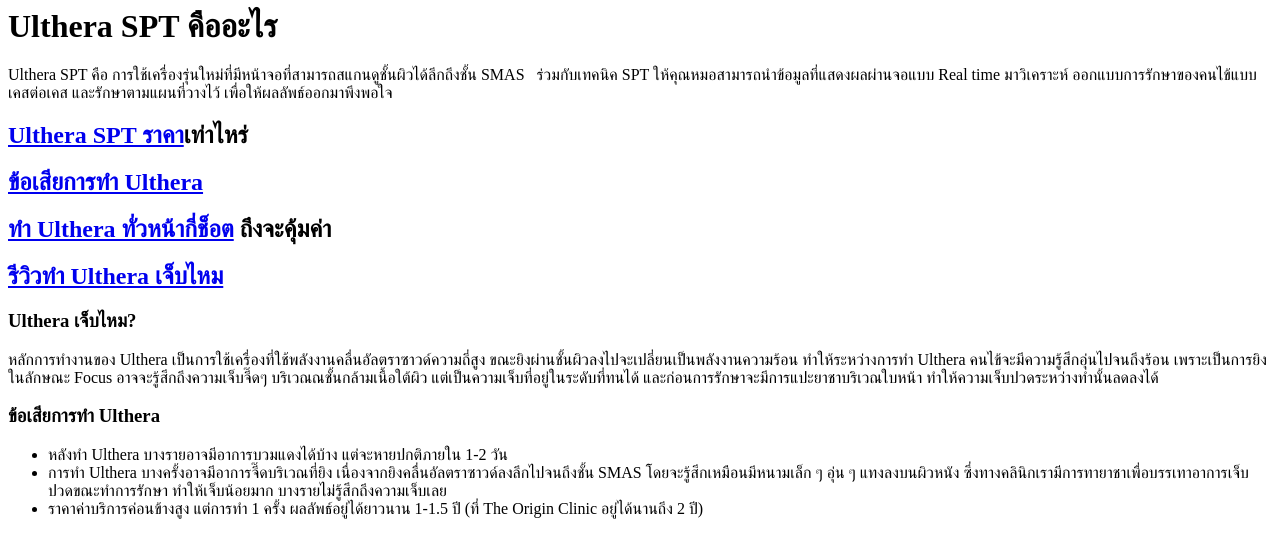
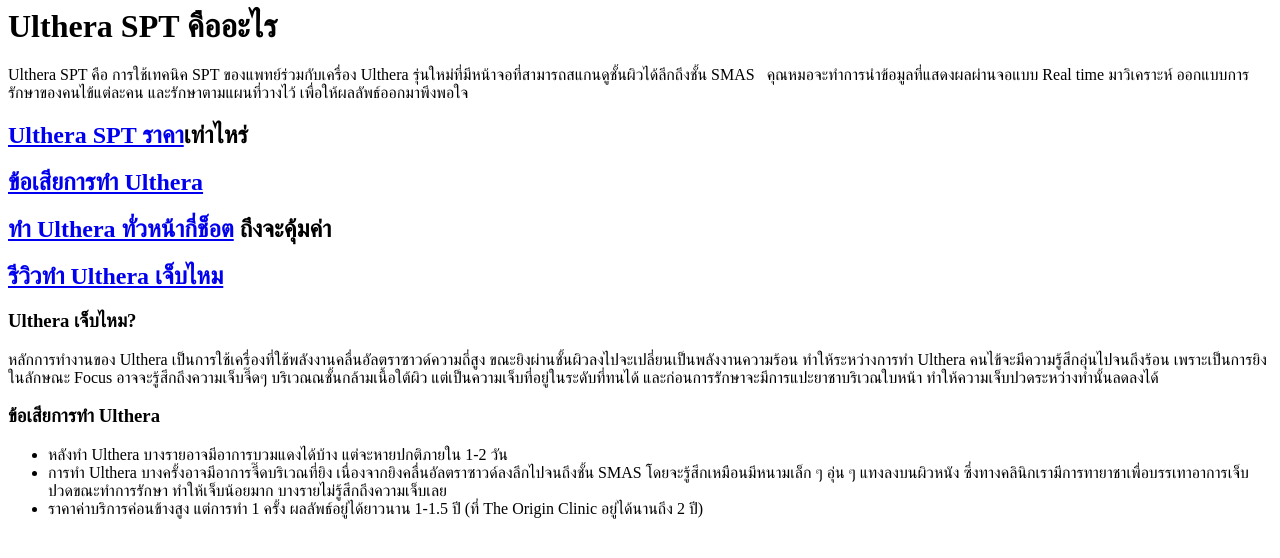
Before and after one commit to khwanmindedge/khwanmindedge.github.io, a plain HTML site: page index.html in a window 1280 px wide. Drawn offline with Linux system fonts and the light colour scheme.

Commit message:
Update index.html

```diff
--- a/index.html
+++ b/index.html
@@ -1,11 +1,14 @@
 <head>
-<meta name="google-site-verification" content="5cafwuzOZsZPvi-oKoEz_WFqzr5dMYI3MeulOTrKZdE" />
+  <title>Ulthera SPT คือ?</title>
+  <meta name="google-site-verification" content="5cafwuzOZsZPvi-oKoEz_WFqzr5dMYI3MeulOTrKZdE" />
+  <meta name="description" content="Ulthera SPT คืออะไร ทำไมถึงดีกว่า Ulthera แบบเดิม">
+  <meta name="theme-color" content="#F5EEE4" />
 </head>
 <h1>Ulthera SPT คืออะไร</h1>
 
-<p>Ulthera SPT  คือ การใช้เครื่องรุ่นใหม่ที่มีหน้าจอที่สามารถสแกนดูชั้นผิวได้ลึกถึงชั้น SMAS
-   ร่วมกับเทคนิค SPT ให้คุณหมอสามารถนำข้อมูลที่แสดงผลผ่านจอแบบ Real time มาวิเคราะห์
-  ออกแบบการรักษาของคนไข้แบบเคสต่อเคส และรักษาตามแผนที่วางไว้ เพื่อให้ผลลัพธ์ออกมาพึงพอใจ
+<p>Ulthera SPT  คือ การใช้เทคนิค SPT ของแพทย์ร่วมกับเครื่อง Ulthera รุ่นใหม่ที่มีหน้าจอที่สามารถสแกนดูชั้นผิวได้ลึกถึงชั้น SMAS
+    คุณหมอจะทำการนำข้อมูลที่แสดงผลผ่านจอแบบ Real time มาวิเคราะห์
+  ออกแบบการรักษาของคนไข้แต่ละคน และรักษาตามแผนที่วางไว้ เพื่อให้ผลลัพธ์ออกมาพึงพอใจ
 </p>
 
 <h2><a href="https://theoriginclinic.com/ultherapy/what-is-ulthera-spt/">Ulthera SPT ราคา</a>เท่าไหร่</h2>
```
